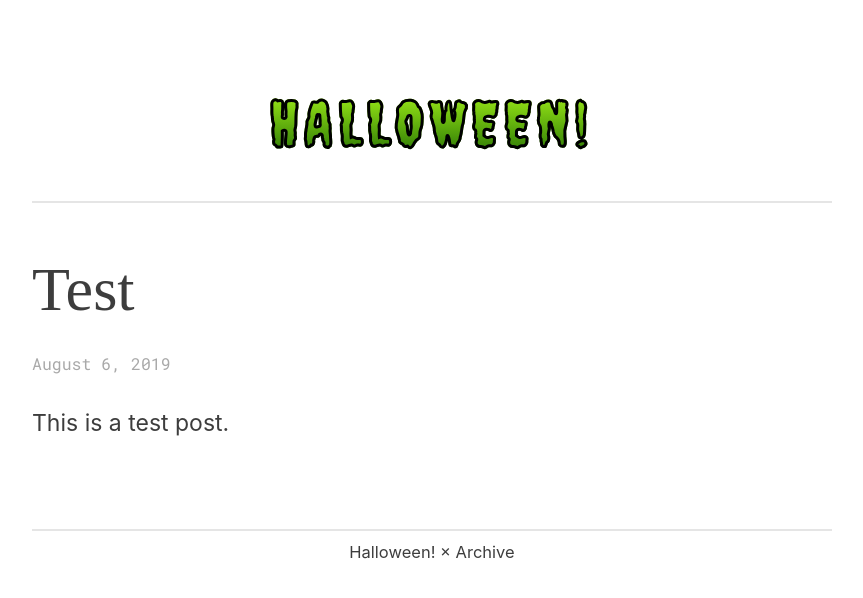
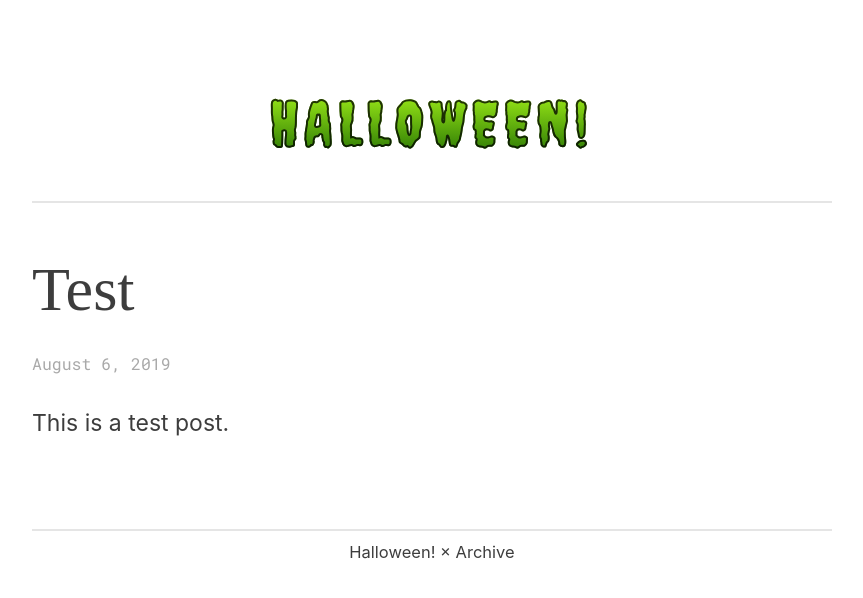
Before and after one commit to lmw13/lmw13, a Jekyll site: the page built from index.html, in a window 1280 px wide. Shown: the top 598 px of the page, without its empty margins (208-1071 px from the left). Built offline with Jekyll 4.4.1, drawn with Linux system fonts in a browser that asks for light colours; some web fonts are replaced; the list of posts is cut into pages by our own code.

Commit message:
Update style.css

```diff
--- a/css/style.css
+++ b/css/style.css
@@ -110,8 +110,8 @@ h1 {
 	text-transform: uppercase;
 	/* text-shadow: 0 .11em 0 rgba(0, 0, 0, 0.1); */
       	letter-spacing: 0.1em;
-	-webkit-text-stroke-width: 3px;
-  	-webkit-text-stroke-color: black;
+	-webkit-text-stroke-width: 2px;
+  	-webkit-text-stroke-color: rgba(0, 0, 0, 0.76);
   	background: -webkit-linear-gradient(#A5F419, #237003);
   	-webkit-background-clip: text;
   	-webkit-text-fill-color: transparent;
```
